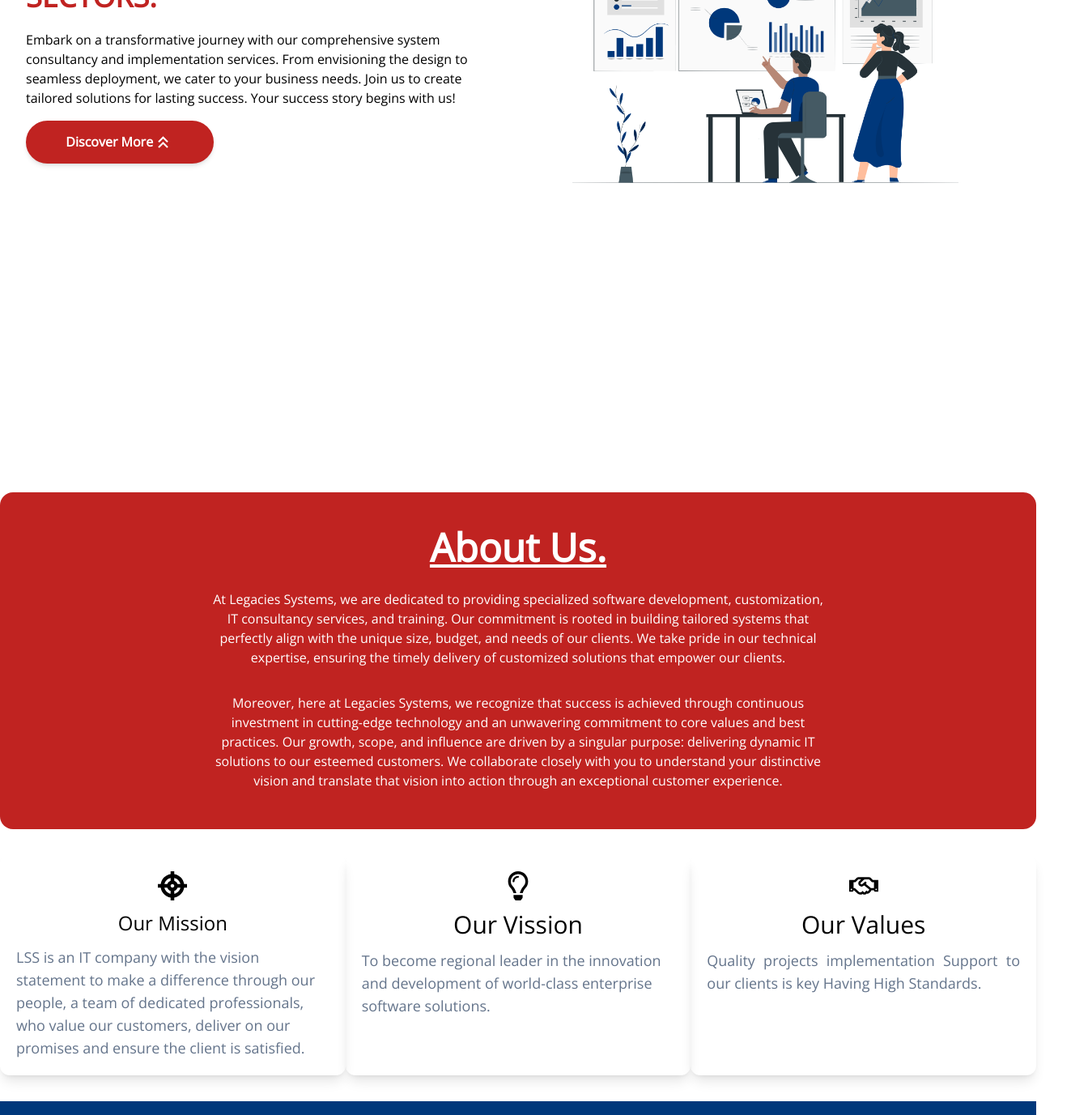
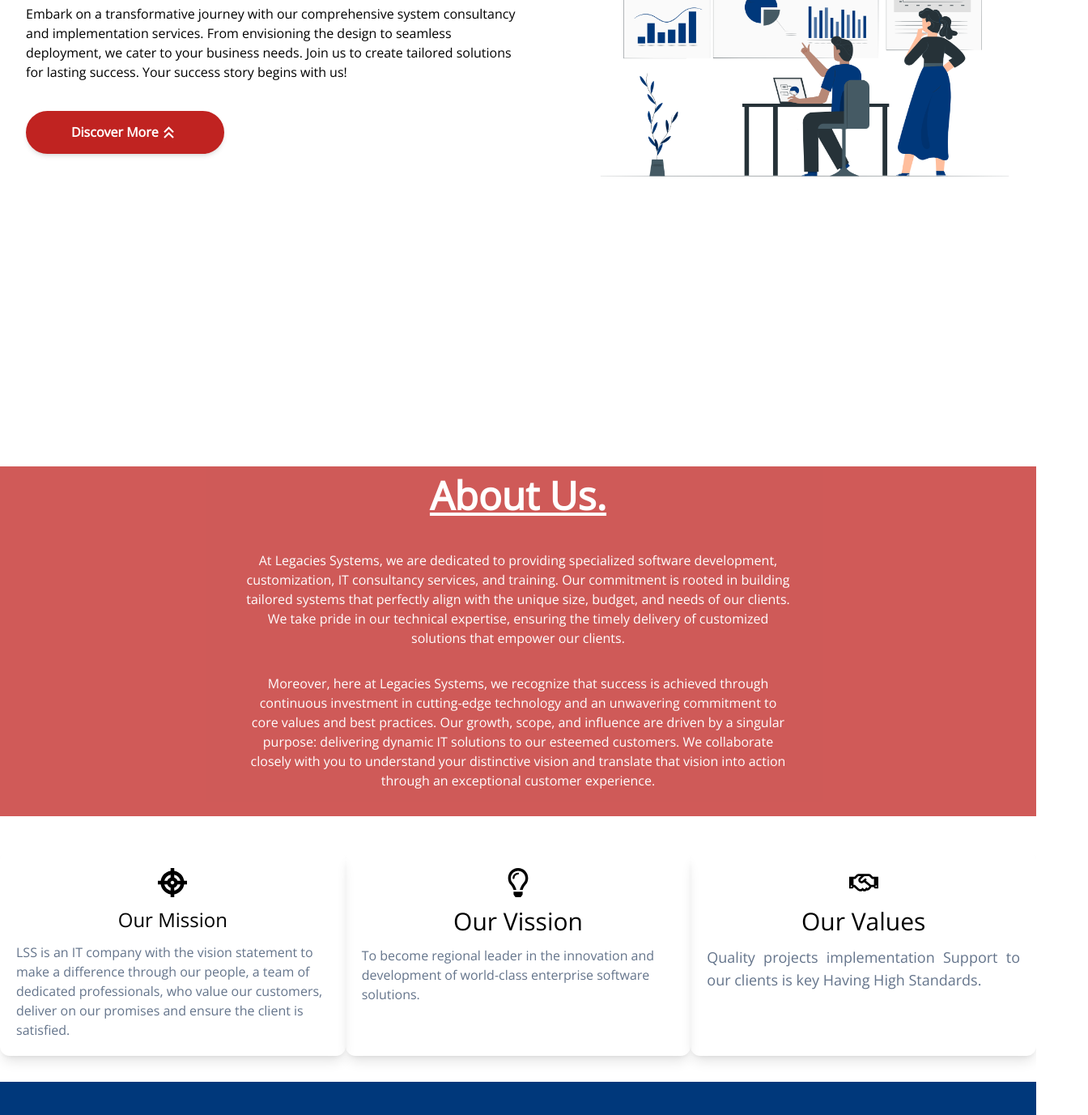
Before and after one commit to mercymwikali/legacies-website, a React (Create React App) app: page / in a window 1280 px wide. Shown: the part 280-1657 px from the top of the page at 81% size, 1344 px wide, since content can reach past the window. Built offline with nearby package versions, Linux system fonts and the light colour scheme.

Commit message:
upadates

```diff
--- a/package.json
+++ b/package.json
@@ -1,5 +1,6 @@
 {
   "name": "legacies",
+  "homepage": "https://legaciessystems.co.ke/",
   "version": "0.1.0",
   "private": true,
   "dependencies": {
--- a/public/index.html
+++ b/public/index.html
@@ -9,7 +9,7 @@
       name="description"
       content="Web site created using create-react-app"
     />
-    <link rel="apple-touch-icon" href="%PUBLIC_URL%/logo192.png" />
+    <link rel="apple-touch-icon" href="%PUBLIC_URL%/logo.png" />
     <link href="https://fonts.googleapis.com/css2?family=Open+Sans&display=swap" rel="stylesheet">
 
     <!--
@@ -26,7 +26,7 @@
       work correctly both with client-side routing and a non-root public URL.
       Learn how to configure a non-root public URL by running `npm run build`.
     -->
-    <title>React App</title>
+    <title>LSS</title>
   </head>
   <body>
     <noscript>You need to enable JavaScript to run this app.</noscript>
--- a/src/App.js
+++ b/src/App.js
@@ -32,12 +32,16 @@
 function App() {
   return (
     <Router>
-        <AnimatedSection>
-          <Nav />
-          <Home />
-          <About />
-          <Contact />
-        </AnimatedSection>
+      <AnimatedSection>
+        <div className="w-full h-auto">
+          <div className='max-w-screen-2xl overflow-hidden'>
+            <Nav />
+            <Home/>
+            <About/>
+            <Contact/>
+          </div>
+        </div>
+      </AnimatedSection>
     </Router>
   );
 }
--- a/src/components/About.jsx
+++ b/src/components/About.jsx
@@ -4,21 +4,21 @@
 
 const About = () => {
     return (
-        <div id='/about-us'>
-            <div className='max-w-screen-xl mx-auto py-8 text-center shadow-slate-300 rounded-2xl bg-red  text-white '>
+        <div id='/about-us' className=''>
+            <div className='max-w-screen-xl mx-auto text-center bg-red opacity-75 text-white  '>
                 <div className="text-wrap">
-                    <p className="text-5xl py-3 capitalize font-extrabold underline text-wrap">
+                    <p className="text-5xl pt-3 capitalize font-extrabold underline text-wrap">
                         about us.
                     </p>
                 </div>
-                <div className="font-normal ">
-                    <p className="py-4 max-w-3xl mx-auto tracking-normal">
+                <div className="my-3 py-4 px-4 md:px-4 ">
+                    <p className="py-4 max-w-2xl mx-auto">
                         At Legacies Systems, we are dedicated to providing specialized software development, customization, IT consultancy services, and training. Our commitment is rooted in building tailored systems that perfectly align with the unique size, budget, and needs of our clients. We take pride in our technical expertise, ensuring the timely delivery of customized solutions that empower our clients.                    </p>
-                    <p className="py-4 max-w-3xl mx-auto tracking-normal">
+                    <p className="py-4 max-w-2xl mx-auto">
                         Moreover, here at Legacies Systems, we recognize that success is achieved through continuous investment in cutting-edge technology and an unwavering commitment to core values and best practices. Our growth, scope, and influence are driven by a singular purpose: delivering dynamic IT solutions to our esteemed customers. We collaborate closely with you to understand your distinctive vision and translate that vision into action through an exceptional customer experience.                    </p>
                 </div>
             </div>
-            <div className="max-w-screen-xl mx-auto py-8 ">
+            <div className="max-w-screen-xl px-4 md:px-0 mx-auto py-8 ">
                 <div className="grid grid-cols-1 md:grid-cols-3 ">
                     <div className="card">
                         <div className="p-5 flex flex-col">
@@ -26,7 +26,7 @@
                                 <ImTarget size={36} />
                             </div>
                             <h5 className='text-2xl md:text-medium text-center font-medium mt-3'>Our Mission</h5>
-                            <p className='text-slate-500 text-lg mt-3'>LSS is an IT company
+                            <p className='text-slate-500 text-normal mt-3'>LSS is an IT company
                                 with the vision statement
                                 to make a difference
                                 through our people, a
@@ -44,7 +44,7 @@
                                 <FaRegLightbulb size={36} />
                             </div>
                             <h5 className='text-2xl md:text-3xl text-center font-medium mt-3'>Our Vission</h5>
-                            <p className='text-slate-500 text-lg mt-3'>To become regional
+                            <p className='text-slate-500 text-normal mt-3'>To become regional
                                 leader in the innovation
                                 and development of
                                 world-class enterprise
--- a/src/components/Contact.jsx
+++ b/src/components/Contact.jsx
@@ -11,8 +11,8 @@
         <div id='/contacts' className="bg-blue text-white">
             <div className="max-w-screen-xl py-8">
                 <div className="grid grid-cols-1 md:grid-cols-3">
-                    <div className=" flex flex-col items-start justify-center">
-                        <img src={logo} alt="Logo"className='w-[75%]' />
+                    <div className=" flex flex-col items-center md:items-start justify-center">
+                        <img src={logo} alt="Logo"className=' w-auto md:w-[75%]' />
                     </div>
                     <div className="flex flex-col justify-start ml-16 gap-2">
                         <h5 className='text-center font-medium underline text-2xl py-1'>Contacts</h5>
--- a/src/components/Home.jsx
+++ b/src/components/Home.jsx
@@ -11,13 +11,13 @@
                     <p className='text-black text-base py-4'>Embark on a transformative journey with our comprehensive system consultancy and implementation services. From envisioning the design to seamless deployment, we cater to your business needs. Join us to create tailored solutions for lasting success. Your success story begins with us!</p>
 
                     {/* Changed Link to Button */}
-                     <Button className="group flex justify-center w-[40%] px-4 bg-red hover:bg-transparent hover:text-red hover:border-blue-500 border-2 shadow-md border-red text-white font-bold py-3 rounded-full transition-all duration-300">
+                    <Button className="group flex justify-center w-full md:w-[40%]  px-4 bg-red hover:bg-transparent hover:text-red hover:border-blue-500 border-2 shadow-md border-red text-white font-bold py-3 rounded-full transition-all duration-300 mt-5">
                         Discover More
                         <MdKeyboardDoubleArrowRight size={25} className='-rotate-90 duration-100  ease-in group-hover:rotate-0' />
                     </Button>
                 </div>
-                <div className='px-16 md:pl-8 overflow-hidden'>
-                    <img src={HeroImage} alt='heroSection'/>
+                <div className='md:pl-8 overflow-hidden'>
+                    <img src={HeroImage} alt='heroSection' />
                 </div>
             </div>
         </div>
--- a/src/components/Nav.jsx
+++ b/src/components/Nav.jsx
@@ -9,7 +9,7 @@
     const [nav, setNav] = useState(false);
 
     return (
-        <div className="flex flex-1 justify-between w-full shadow-lg z-40 p-4">
+        <div className="flex justify-between w-full shadow-lg z-40 px-4">
             <div className="items-center cursor-pointer">
                 {/* Apply max width to the logo */}
                 <img src={logo} alt='logo' className='max-w-[200px]' />
@@ -30,7 +30,7 @@
                     <WhatsAppButton />
                 </div>
             </div>
-            <div onClick={() => setNav(!nav)} className='cursor-pointer p-1 z-10 flex text-black md:hidden'>
+            <div onClick={() => setNav(!nav)} className='cursor-pointer pr-4 pt-2 z-10 text-black md:hidden'>
                 {nav ? <FaTimes size={25} className=' text-black' /> : <FaBars size={25} className='text-black' />}
 
                 {/* Mobile Menu */}
--- a/src/index.css
+++ b/src/index.css
@@ -1,4 +1,4 @@
-body {
+/* body {
   margin: 0;
   font-family: -apple-system, BlinkMacSystemFont, 'Segoe UI', 'Roboto', 'Oxygen',
     'Ubuntu', 'Cantarell', 'Fira Sans', 'Droid Sans', 'Helvetica Neue',
@@ -10,4 +10,4 @@
 code {
   font-family: source-code-pro, Menlo, Monaco, Consolas, 'Courier New',
     monospace;
-}
+} */
```
Also changed, not shown: 2 other files (tests, documents, lock files or other folders).
